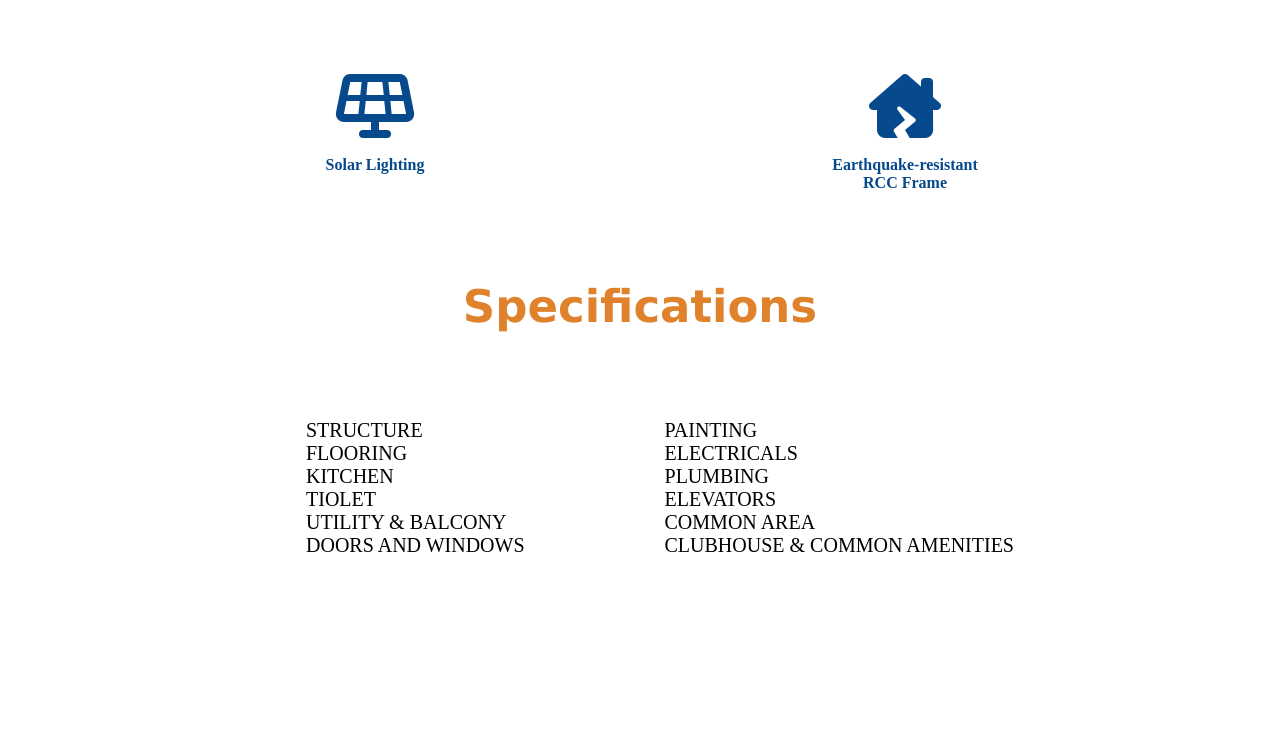
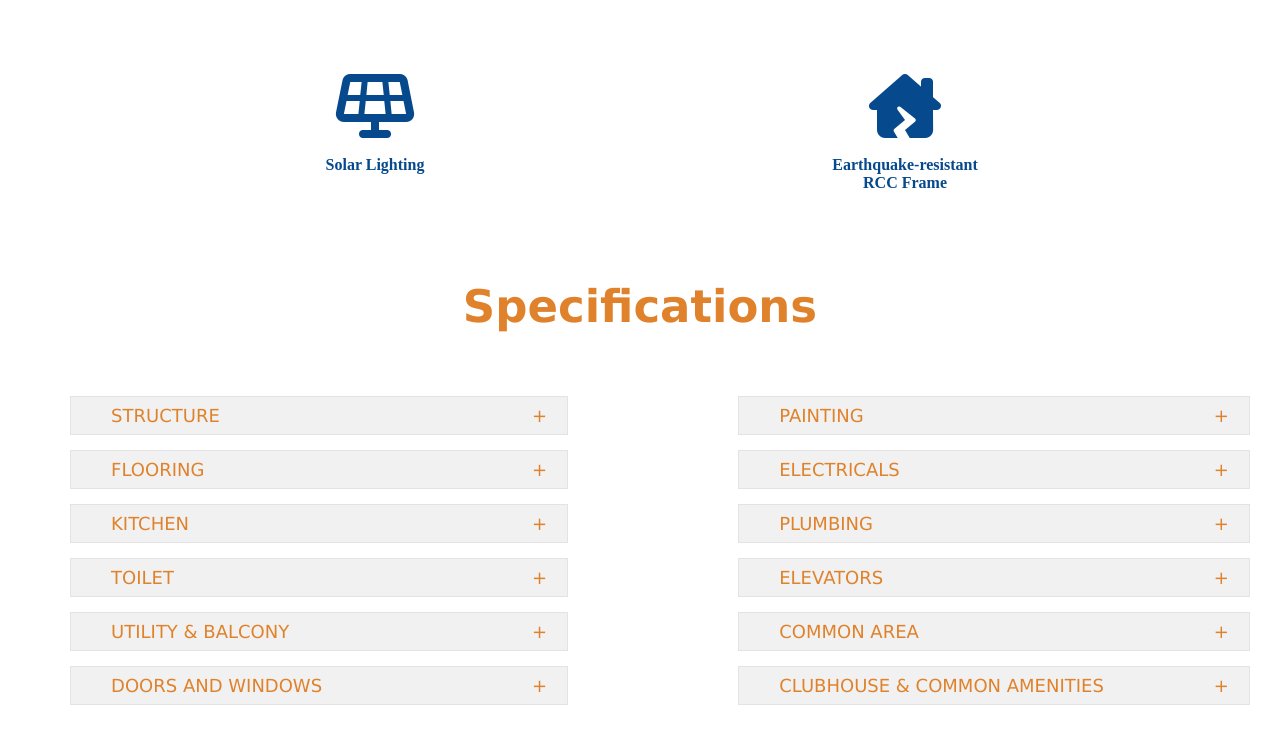
Before and after one commit to johnsonv23/Celest_for_vercel, a plain HTML site: page index.html in a window 1280 px wide. Shown: the part 5351-6089 px from the top of the page. Before the commit the page ends 5928 px from the top, so only its background shows below. Drawn offline with Linux system fonts and the light colour scheme.

Commit message:
done till specification

```diff
--- a/index.html
+++ b/index.html
@@ -194,23 +194,23 @@
     </div>
 
     <div class="page9">
-        <h1>Specifications</h1><br><br>
+        <h1>Specifications</h1>
         <div class="list4">
             <ul>
-                <li>STRUCTURE</li>
-                <li>FLOORING</li>
-                <li>KITCHEN</li>
-                <li>TIOLET</li>
-                <li>UTILITY & BALCONY</li>
-                <li>DOORS AND WINDOWS</li>
+                <li><span class="pad1">STRUCTURE</span><span>+</span></li>
+                <li><span class="pad1">FLOORING</span><span class="pluspad1">+</span></li>
+                <li><span class="pad1">KITCHEN</span><span class="pluspad1">+</span></li>
+                <li><span class="pad1">TOILET</span><span class="pluspad1">+</span></li>
+                <li><span class="pad1">UTILITY & BALCONY</span><span class="pluspad1">+</span></li>
+                <li><span class="pad1">DOORS AND WINDOWS</span><span class="pluspad1">+</span></li>
             </ul>
              <ul>
-                <li>PAINTING</li>
-                <li>ELECTRICALS</li>
-                <li>PLUMBING</li>
-                <li>ELEVATORS</li>
-                <li>COMMON AREA</li>
-                <li>CLUBHOUSE & COMMON AMENITIES</li>
+                <li><span class="pad1">PAINTING</span><span class="pluspad2">+</span></li>
+                <li><span class="pad1">ELECTRICALS</span><span class="pluspad2">+</span></li>
+                <li><span class="pad1">PLUMBING</span><span class="pluspad2">+</span></li>
+                <li><span class="pad1">ELEVATORS</span><span class="pluspad2">+</span></li>
+                <li><span class="pad1">COMMON AREA</span><span class="pluspad2">+</span></li>
+                <li><span class="pad1">CLUBHOUSE & COMMON AMENITIES</span><span class="pluspad2">+</span></li>
             </ul>
         </div>
 
--- a/styles.css
+++ b/styles.css
@@ -468,7 +468,7 @@ hr{
     font-size: 45px;
     font-family: 'Lucida Sans', 'Lucida Sans Regular', 'Lucida Grande', 'Lucida Sans Unicode', Geneva, Verdana, sans-serif;
     text-align: center;
-    color:rgb(223, 130, 43); ;
+    color:rgb(223, 130, 43);
 
 }
 
@@ -482,6 +482,36 @@ hr{
 .list4 ul{
 
 list-style-type: none;
-font-size: 20px;
+font-size: 18px;
 
 }
+
+.list4 li{
+
+background-color: rgb(241, 241, 241);
+margin: 15px;
+padding: 8px;
+font-family:'Lucida Sans', 'Lucida Sans Regular', 'Lucida Grande', 'Lucida Sans Unicode', Geneva, Verdana, sans-serif;
+padding-left: 40px;
+padding-right: 20px;
+border: 1px solid rgb(228, 226, 226);
+color:rgb(223, 130, 43);
+display: flex; justify-content:space-between;
+
+}
+
+.pluspad1{
+
+    padding-left: 180px;
+
+}
+.pluspad2{
+
+    padding-left: 80px;
+
+}
+
+.pad1{
+
+    padding-right: 30px;
+}
```
